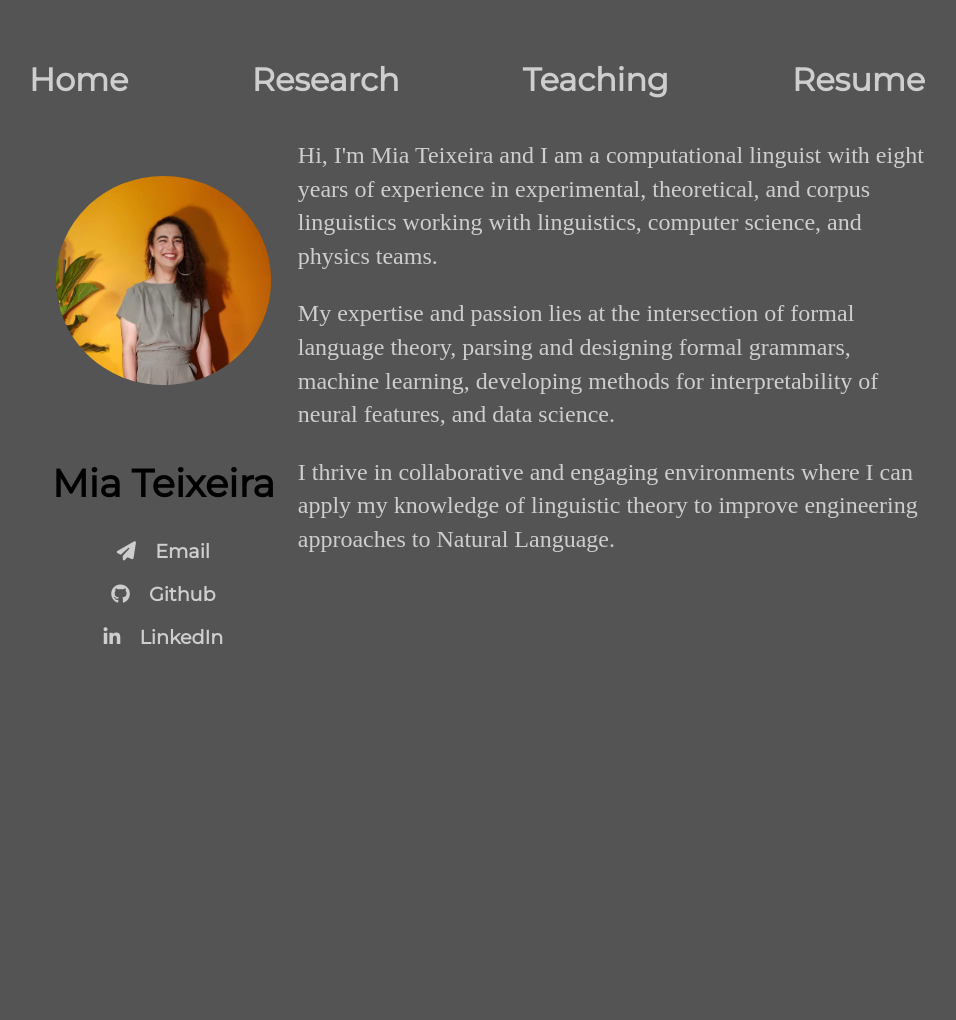
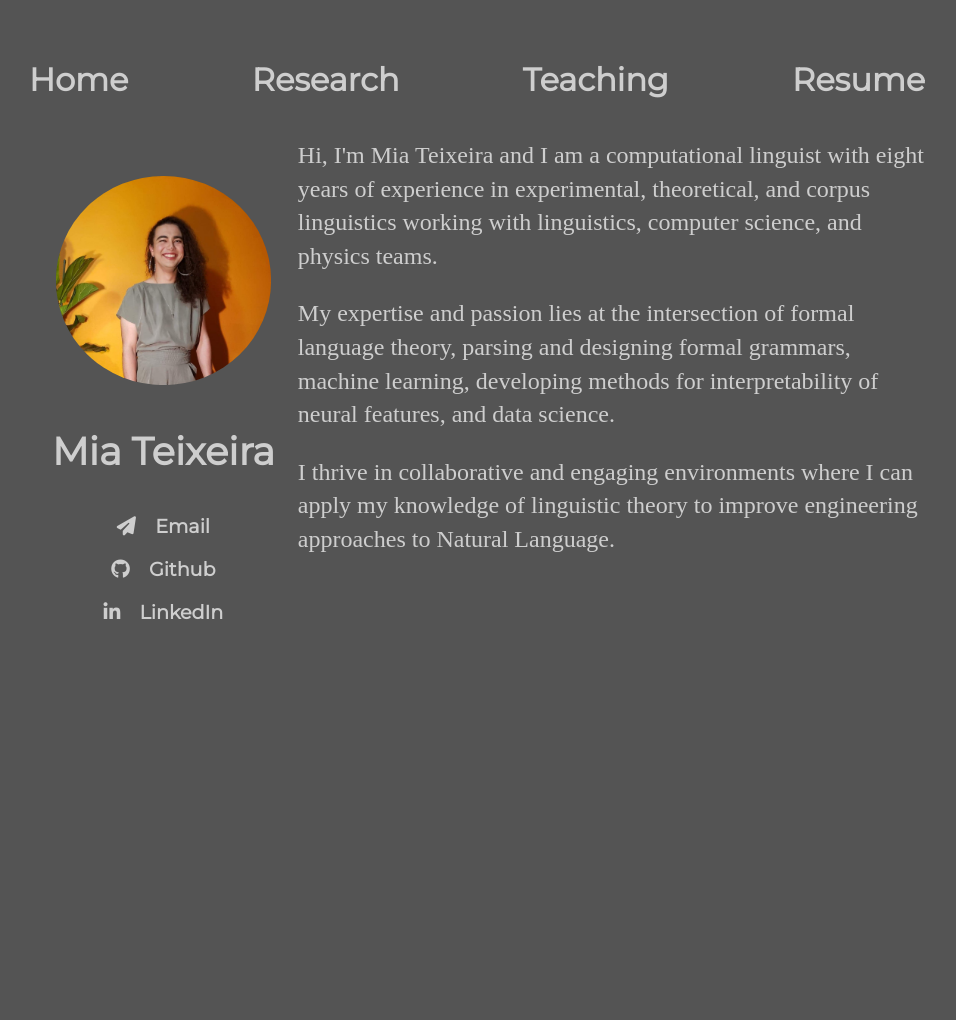
Before and after one commit to miateixeira/miateixeira.github.io, a Jekyll site: the page built from index.html, in a window 1280 px wide. Shown: the whole page, without its empty margins (163-1119 px from the left). Built offline with Jekyll 4.4.1, drawn with Linux system fonts in a browser that asks for light colours; nearby versions of some CDN libraries.

```diff
--- a/css/main.css
+++ b/css/main.css
@@ -60,6 +60,9 @@ h1 {
 
 h2 {
   font-size: 2em;
+  margin-top: 0;
+  margin-bottom: 1em;
+  color: #cecece;
 }
 
 p {
```
